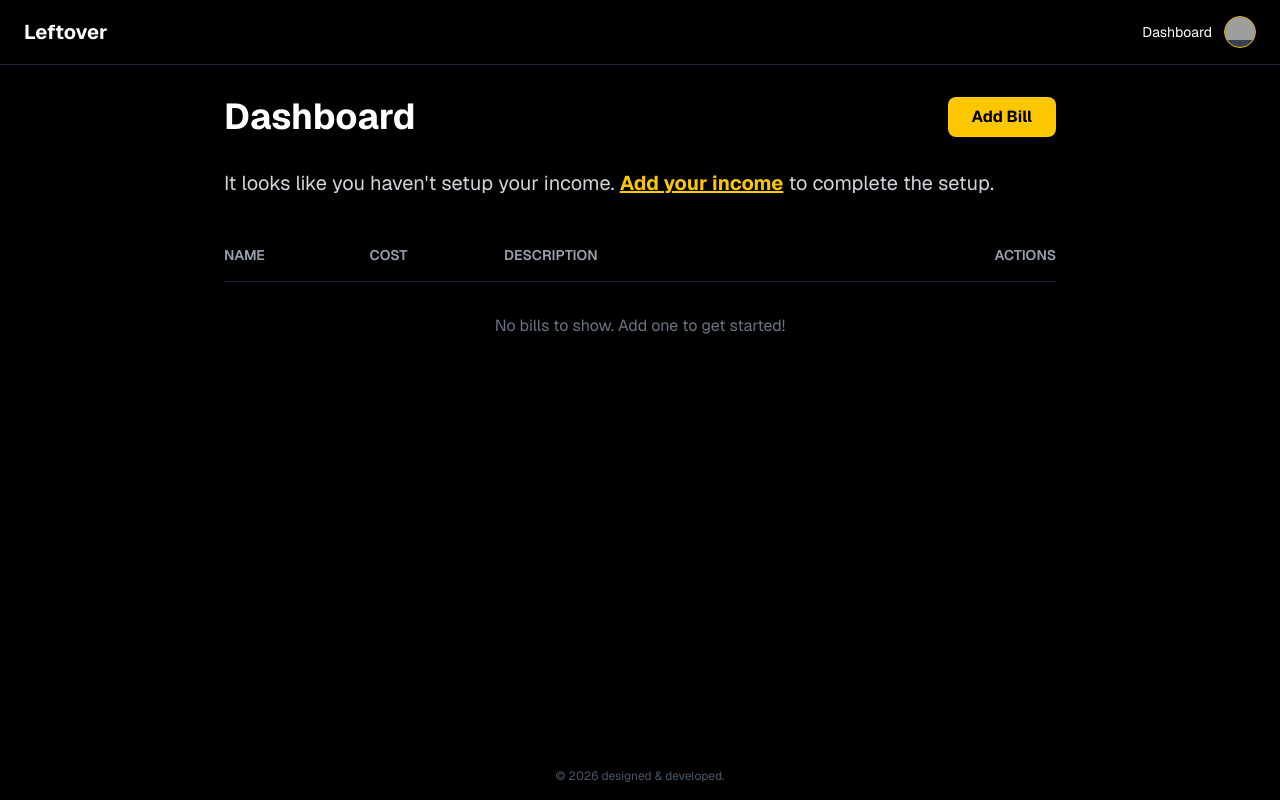
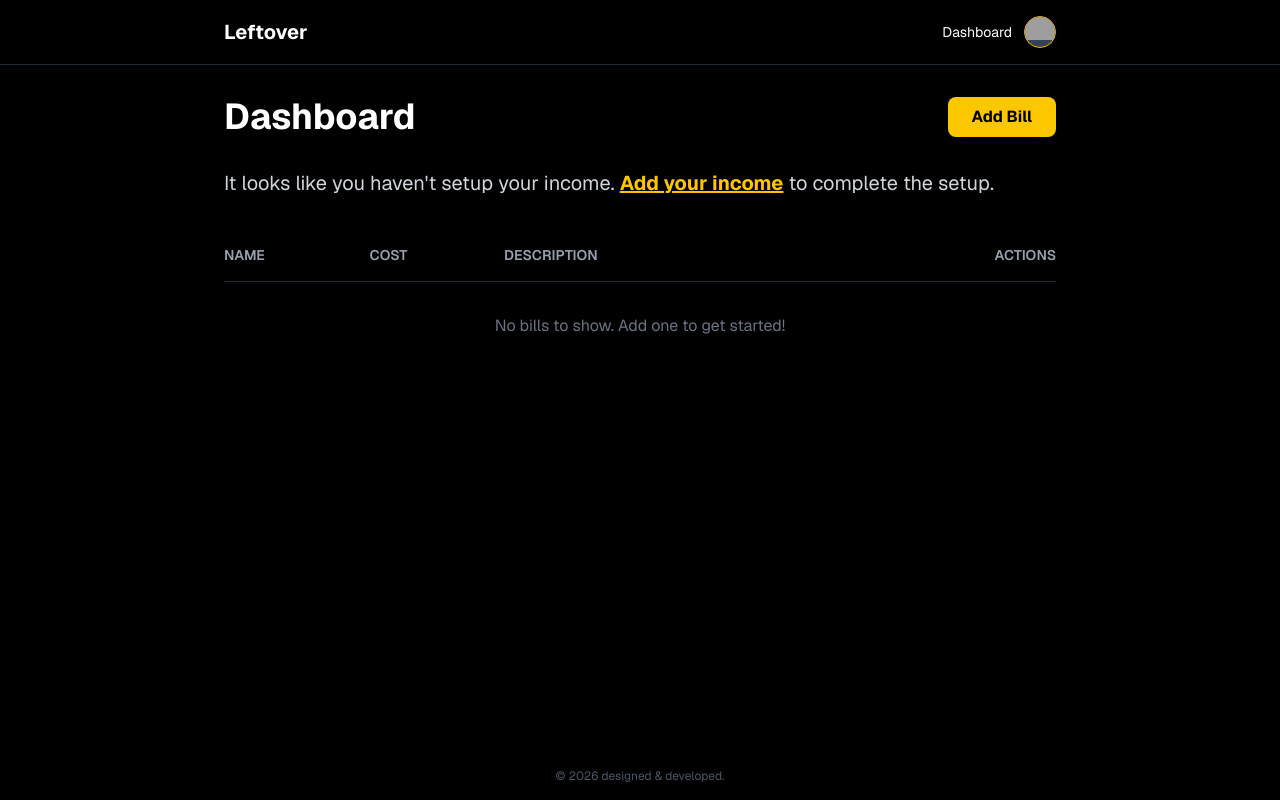
Before and after one commit to mofodox/Otto, a Next.js app: page / in a window 1280 px wide. Built offline with nearby package versions, Linux system fonts and the light colour scheme; grey boxes are pictures that could not be loaded.

Commit message:
style: Wrap header content in a max-width container and adjust padding.

```diff
--- a/components/Header.tsx
+++ b/components/Header.tsx
@@ -1,6 +1,7 @@
 export default function Header() {
     return (
-        <header className="border-b border-gray-800 py-4 px-6 flex justify-between items-center">
+        <header className="border-b border-gray-800">
+            <div className="max-w-4xl mx-auto px-8 py-4 flex justify-between items-center">
                 <div className="text-xl font-bold">Leftover</div>
                 <div className="flex items-center gap-3">
                     <span className="text-sm">Dashboard</span>
@@ -9,6 +10,7 @@ export default function Header() {
                         <img src="https://ui-avatars.com/api/?name=User&background=random" alt="User" />
                     </div>
                 </div>
+            </div>
         </header>
     );
 }
```
Lines whose indentation alone changed are shown as unchanged.
